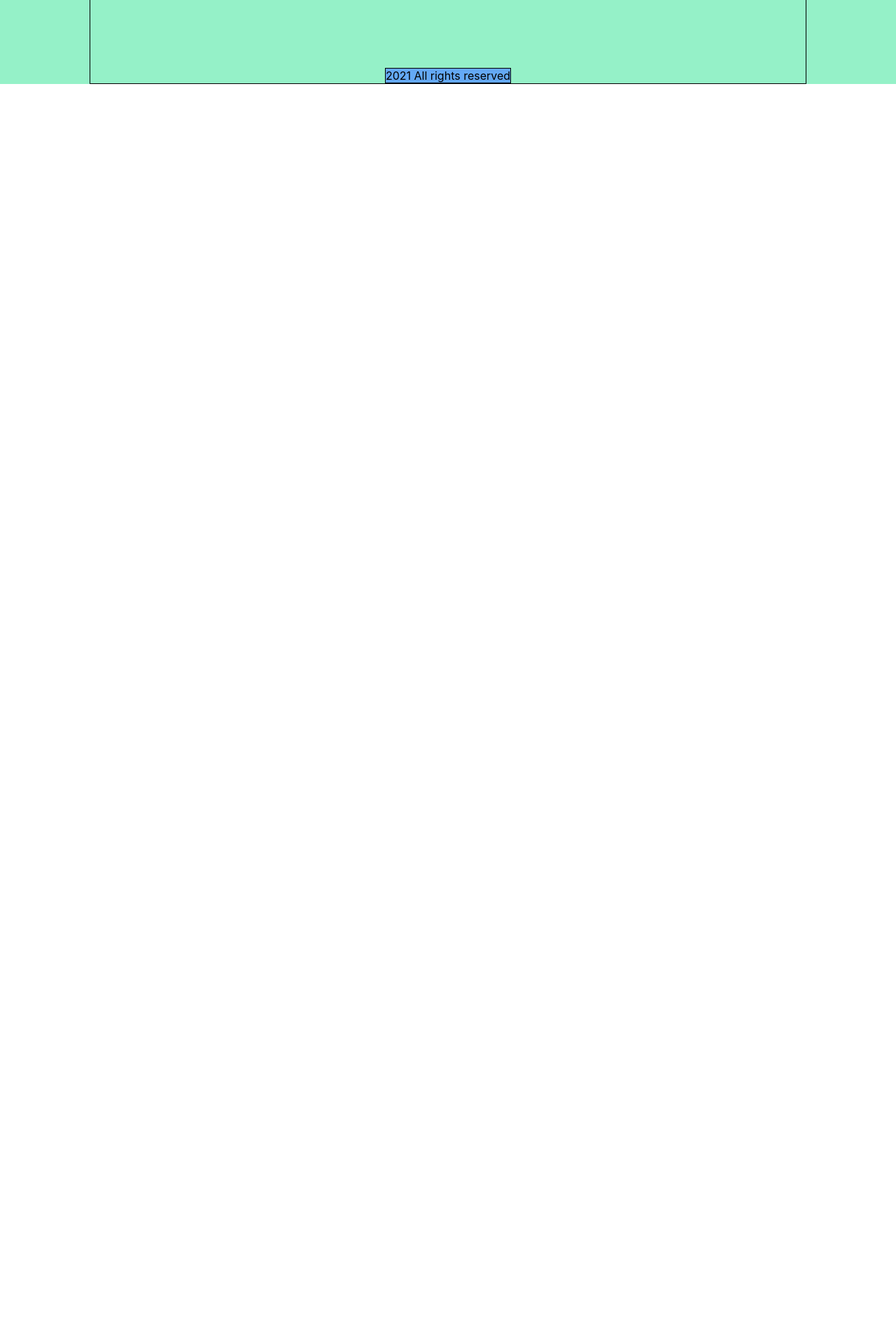
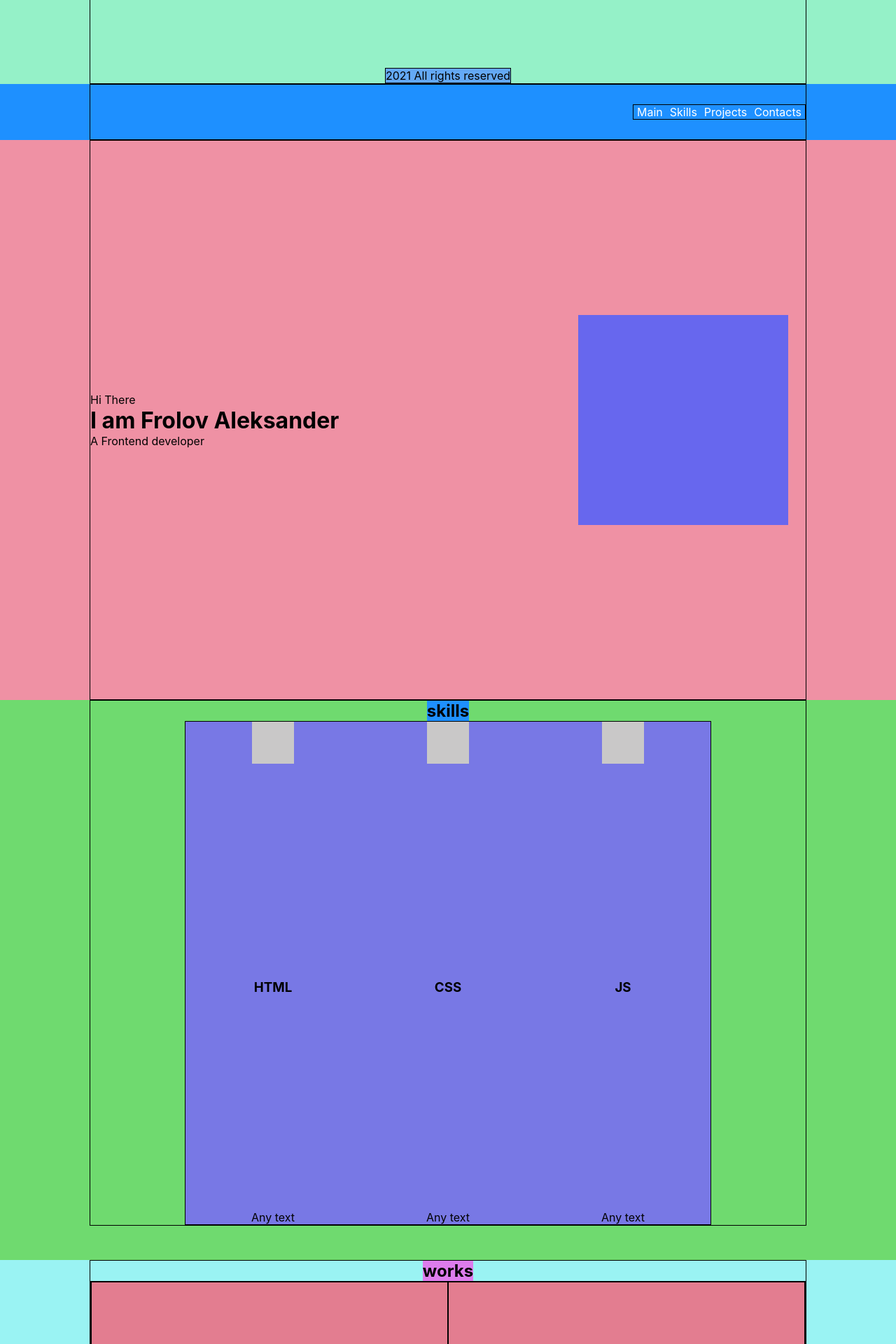
Before and after one commit to AleksandrFROLik/my-app, a React (Create React App) app: page / in a window 1280 px wide. Shown: the part 3720-5640 px from the top of the page at 70% size. Before the commit the page ends 3840 px from the top, so only its background shows below. Built offline with nearby package versions, Linux system fonts and the light colour scheme.

Commit message:
portfolio path 10/5

```diff
--- a/src/App.tsx
+++ b/src/App.tsx
@@ -18,6 +18,13 @@ function App() {
             <RemoteWork/>
             <Contacts/>
             <Footer/>
+            <MainHeader/>
+            <Main/>
+            <Skills/>
+            <Works/>
+            <RemoteWork/>
+            <Contacts/>
+            <Footer/>
         </div>
     );
 }
```
